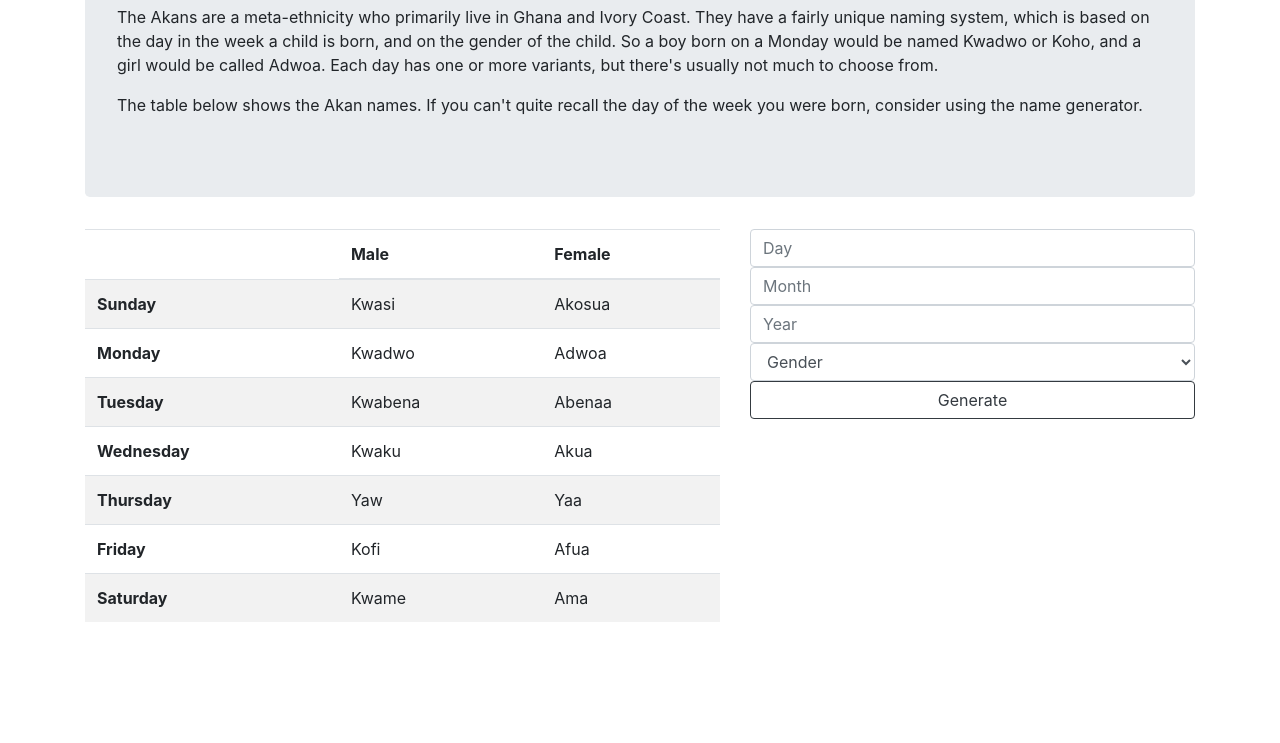
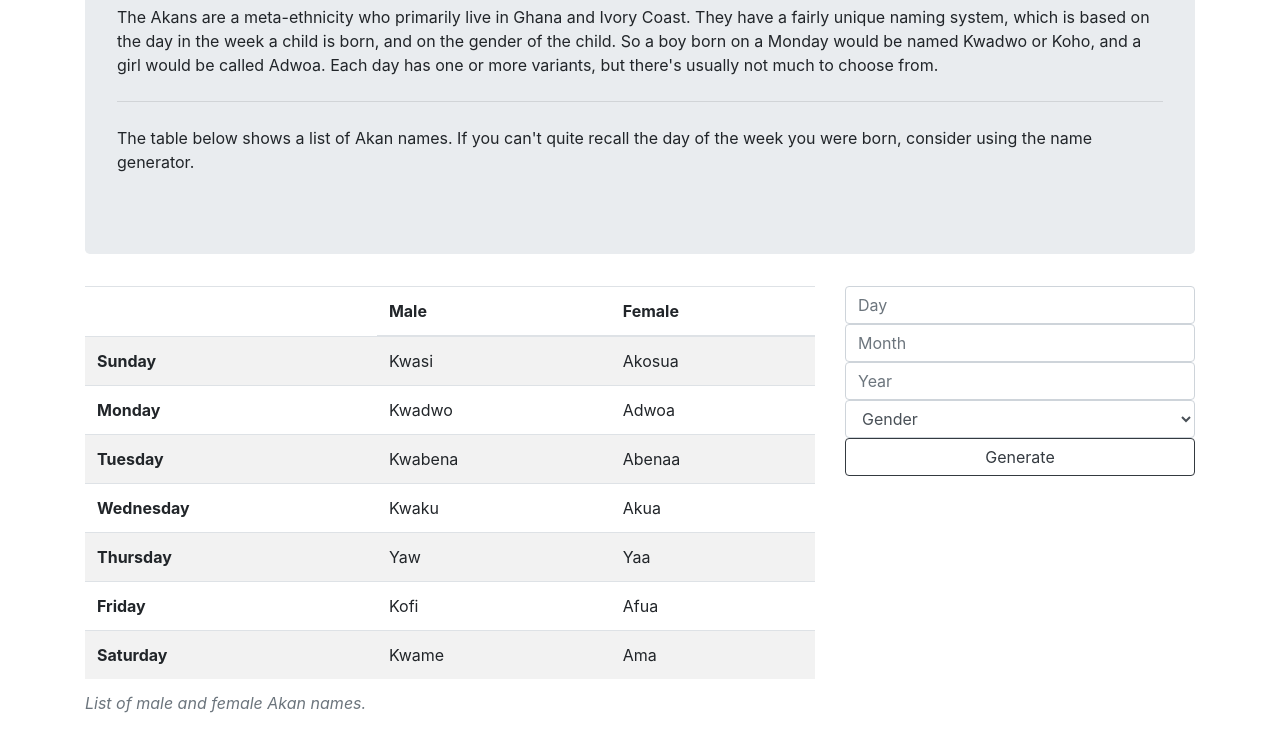
Before and after one commit to sandrinemfuranzima/akan-name-generator, a plain HTML site: page index.html in a window 1280 px wide. Shown: the part 115-858 px from the top of the page. Before the commit the page ends 800 px from the top, so only its background shows below. Drawn offline with nearby package versions, Linux system fonts and the light colour scheme.

Commit message:
Change grid sizing; Add table caption; Replace button onclick with form onsubmit

```diff
--- a/index.html
+++ b/index.html
@@ -26,14 +26,18 @@
           be called Adwoa. Each day has one or more variants, but there's
           usually not much to choose from.
         </p>
+        <hr class="my-4" />
         <p>
-          The table below shows the Akan names. If you can't quite recall the
-          day of the week you were born, consider using the name generator.
+          The table below shows a list of Akan names. If you can't quite recall
+          the day of the week you were born, consider using the name generator.
         </p>
       </div>
       <div class="row">
-        <div class="col-md-7">
+        <div class="col-md-8">
           <table class="table table-striped">
+            <caption>
+              <em>List of male and female Akan names.</em>
+            </caption>
             <thead>
               <tr>
                 <td>&nbsp;</td>
@@ -80,8 +84,8 @@
             </tbody>
           </table>
         </div>
-        <div class="col-md-5">
-          <form action="#">
+        <div class="col-md-4">
+          <form action="#" onsubmit="deriveAkanName()">
             <input
               class="form-control"
               type="number"
@@ -114,11 +118,7 @@
               <option>Male</option>
               <option>Female</option>
             </select>
-            <button
-              class="btn btn-block btn-outline-dark"
-              onclick="deriveAkanName()"
-              type="submit"
-            >
+            <button class="btn btn-block btn-outline-dark" type="submit">
               Generate
             </button>
           </form>
```
